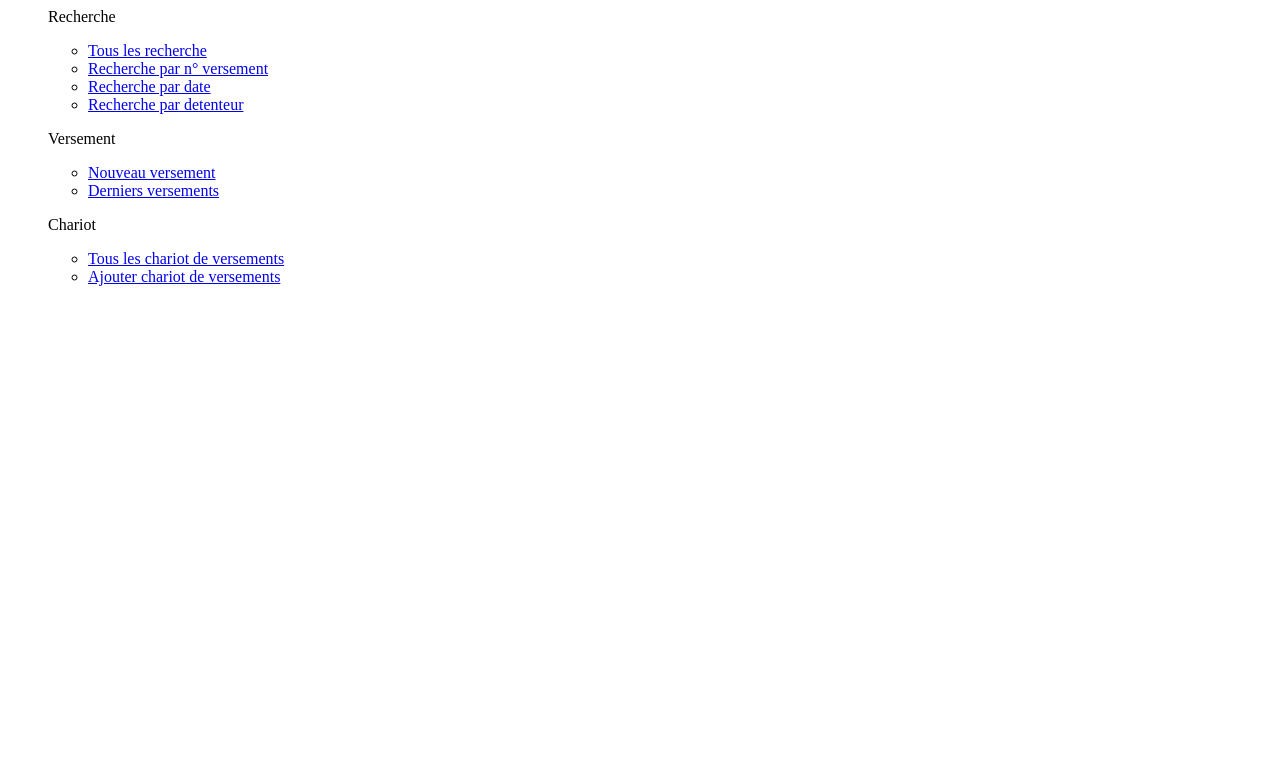
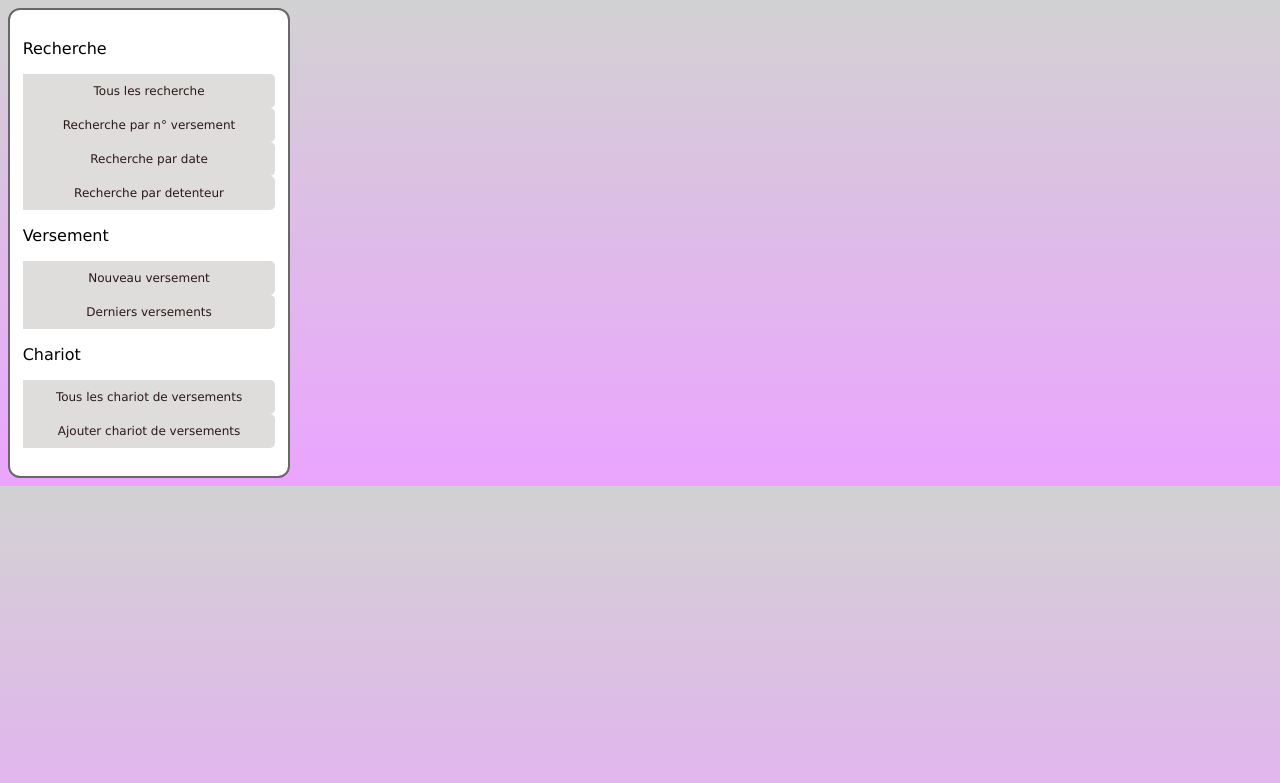
Before and after one commit to omgbwa-yasse/shelves_old, a PHP site: page /views/versement.views.php in a window 1280 px wide. Shown: the top 783 px of the page. Run offline with PHP 8.4, Linux system fonts and the light colour scheme.

Commit message:
style
versement

```diff
--- a/template/css/style.css
+++ b/template/css/style.css
@@ -1,5 +1,9 @@
 *{
     font-family: Verdana, Geneva, Tahoma, sans-serif;
+
+}
+body{
+     background-image: linear-gradient(rgb(210, 210, 210), rgb(235, 164, 255));
 }
 nav{
     background-color : white ;
@@ -31,33 +35,40 @@ header{
 }
 /*  Sous menu de navigation des onglets*/
 .sous-menu {
-    display: block;
+    position:relative;
+   background-color: #ffffff;
 grid-area: men;
-border: 2px solid rgb(0, 0, 0);
+border: 2px solid rgb(104, 104, 104);
 border-radius: 12px;
-padding: 5%;
-margin-top: 5%;
+padding: 1%;
+margin: 0;
 text-align: left;
- background: var(--secondary-color);
 
+width: 20%;
 }
 .sous-menu ul {
     list-style: none;
-    margin: 1%;
-    padding: 1%;
+
+    padding: 0%;
+
 }
-.sous-menu li:hover{
+.sous-menu a {
+    background-color: rgba(154, 145, 145, 0.315);
+    font-size: 12px;
+    color: #2c1818;
+    text-decoration: none;
+    padding: 10px;
+    text-align: center;
+    display: block;
+    border-top-right-radius: 5px 5px;
+    border-bottom-right-radius: 5px 5px;
+}
+.sous-menu a:hover{
+     display: block;
     transition: 0.5s all;
-    color: #3f0000;
-    background-color: rgba(255, 255, 255, 0.349);
+    color: #ffffff;
+    background-color: rgb(0, 0, 0);
     border-top-right-radius: 10px 10px;
     border-bottom-right-radius: 10px 10px;
     cursor: pointer;
 }
-.sous-menu a {
-    font-size: 20px;
-    color: #f1f1f1;
-    text-decoration: none;
-    padding: 20px;
-    text-align: center;
-}
--- a/views/versement.views.php
+++ b/views/versement.views.php
@@ -1,3 +1,12 @@
+<!DOCTYPE html>
+<head>
+     <link rel="stylesheet" href="../template/css/style.css">
+</head>
+<body>
+
+
+
+<div class="sous-menu">
 <?php
 
 echo '<ul>
@@ -20,4 +29,6 @@ echo '<ul>
                 </ul>
 </ul>';
 
-?>
+?></div>
+
+</body>
```
